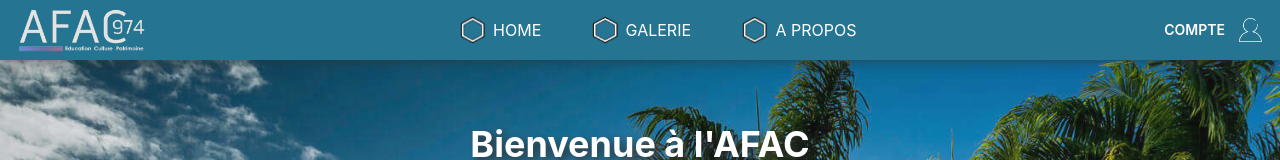
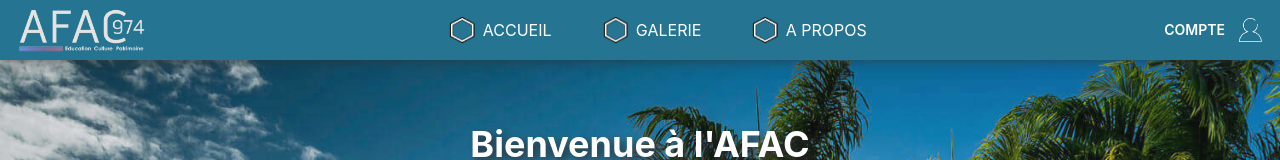
Before and after one commit to WildCodeSchool/2023-03-JS-TLSE-P3-AFAC974, a React (Vite) app in the folder frontend/: page / in a window 1280 px wide. Shown: the top 160 px of the page. Built offline with nearby package versions, Linux system fonts and the light colour scheme; no server answers; the HTML template or start-up script is replaced by a standard one.

Commit message:
S08US40_HOME turned into ACCUEIL in navbar and burger menu

```diff
--- a/frontend/src/components/NavBar.jsx
+++ b/frontend/src/components/NavBar.jsx
@@ -41,7 +41,7 @@ function NavBar() {
               alt="hexagon"
               className="h-[28px] w-[26.32px] mr-2"
             />
-            <p>HOME</p>
+            <p>ACCUEIL</p>
           </Link>
           <Link
             to="/gallery"
--- a/frontend/src/components/NavBarUser.jsx
+++ b/frontend/src/components/NavBarUser.jsx
@@ -127,7 +127,7 @@ function NavBarUser() {
                   alt="hexagon"
                   className="h-[28px] w-[26.32px] mr-2"
                 />
-                <p>HOME</p>
+                <p>ACCUEIL</p>
               </NavLink>
               <NavLink
                 to="/gallery"
```
